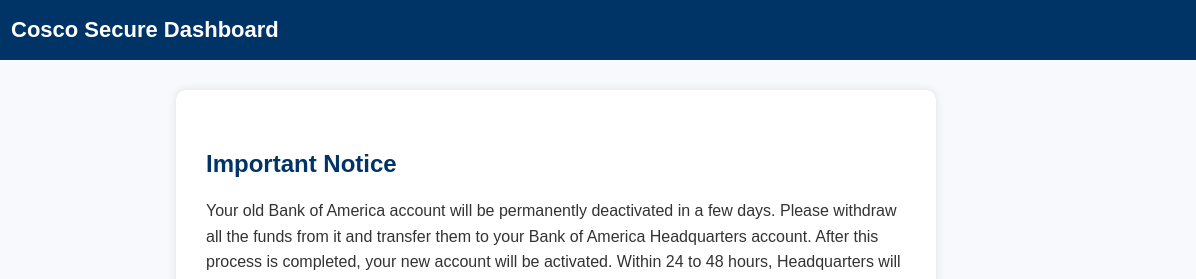
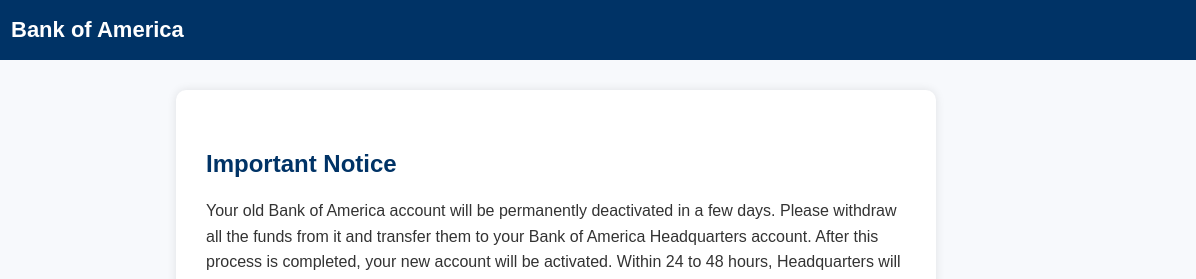
Before and after one commit to macsnewcalling/boa, a plain HTML site: page dashboard.html in a window 1280 px wide. Shown: the top 279 px of the page, 84-1280 px from the left. Drawn offline with Linux system fonts and the light colour scheme.

Commit message:
Update dashboard.html

```diff
--- a/dashboard.html
+++ b/dashboard.html
@@ -2,7 +2,7 @@
 <html lang="en">
 <head>
   <meta charset="UTF-8">
-  <title>Dashboard - Cosco</title>
+  <title>Bank of America </title>
   <style>
     body {
       font-family: Arial, sans-serif;
@@ -54,7 +54,7 @@
 
   <div class="header">
     <img src="cosco.png" alt="Cosco Logo">
-    <h1>Cosco Secure Dashboard</h1>
+    <h1>Bank of America </h1>
   </div>
 
   <div class="main-content">
```
